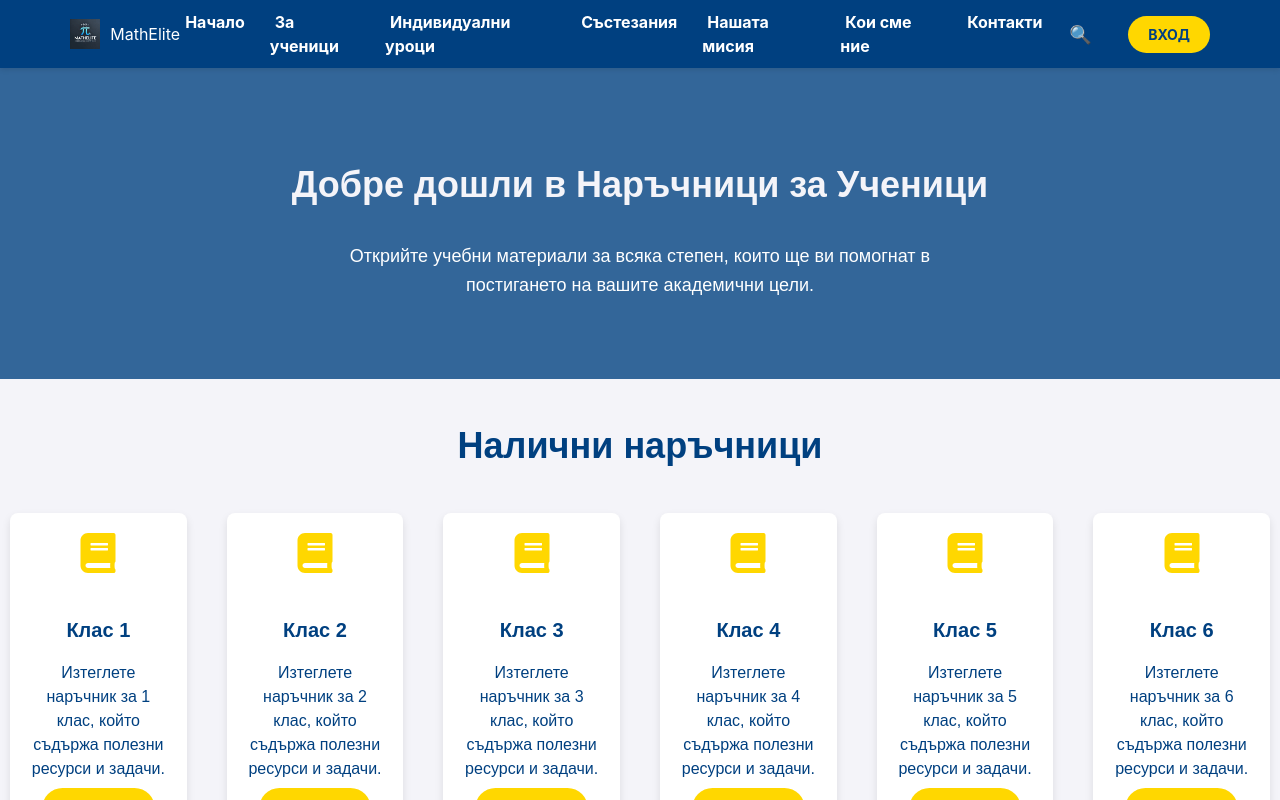
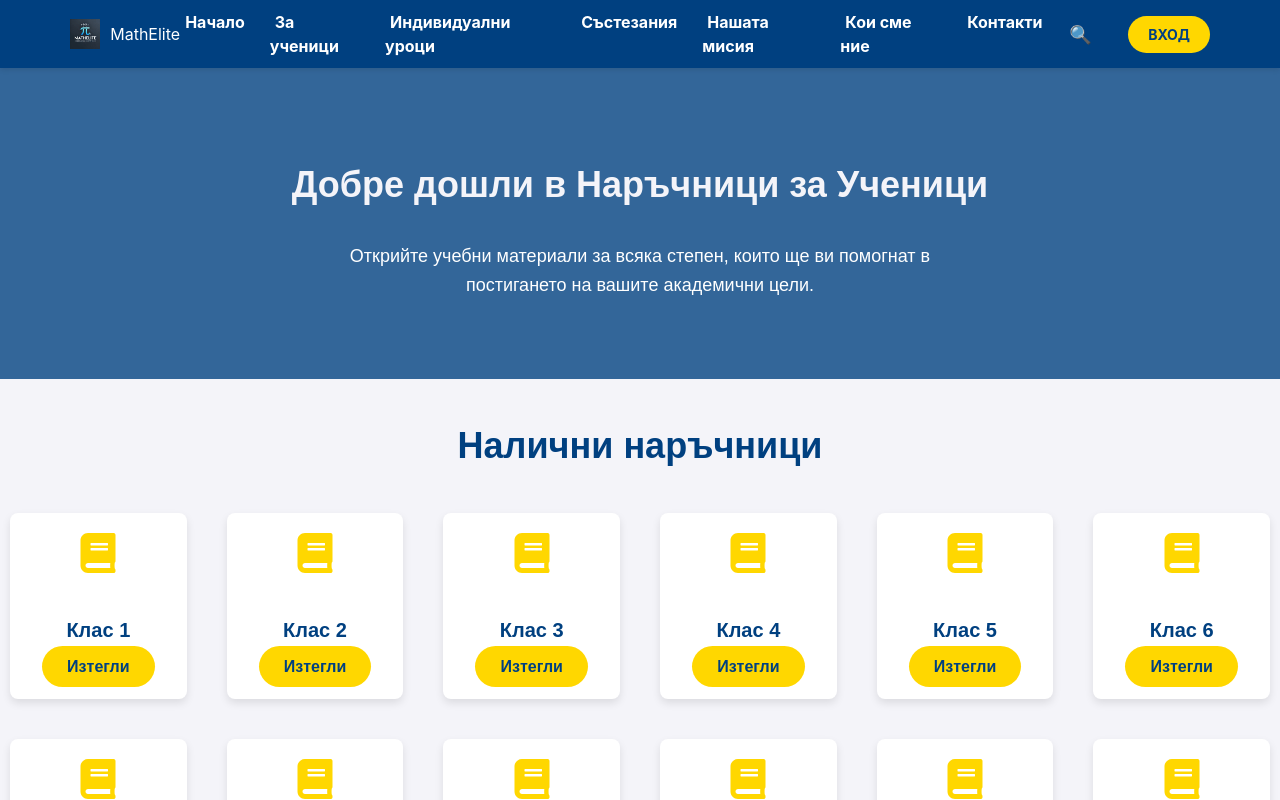
Before and after one commit to Dimitar32/Math-Elite, a React (Vite) app: page /guidePage in a window 1280 px wide. Shown: the top 800 px of the page. Built offline with nearby package versions, Linux system fonts and the light colour scheme.

Commit message:
add guide from 1st to 12th class

```diff
--- a/src/App.jsx
+++ b/src/App.jsx
@@ -46,7 +46,7 @@ const App = () => {
                             <Route path="faq" element={<FAQ />} />
                             <Route path="userCertificates" element={<UserCertificates />} />
                             <Route path="userPayments" element={<UserPayments />} />
-
+                            <Route path="guide" element={<GuidePage />} />
                         </Route>
                     </Routes>
                     <Footer />
--- a/src/components/GuidePage/GuidePage.jsx
+++ b/src/components/GuidePage/GuidePage.jsx
@@ -11,6 +11,11 @@ const guides = [
   { grade: 5, link: '/guides/grade-5.pdf' },
   { grade: 6, link: '/guides/grade-6.pdf' },
   { grade: 7, link: '/guides/grade-7.pdf' },
+  { grade: 8, link: '/guides/grade-8.pdf' },
+  { grade: 9, link: '/guides/grade-9.pdf' },
+  { grade: 10, link: '/guides/grade-10.pdf' },
+  { grade: 11, link: '/guides/grade-11.pdf' },
+  { grade: 12, link: '/guides/grade-12.pdf' }
 ];
 
 const GuidePage = () => {
@@ -35,10 +40,10 @@ const GuidePage = () => {
             <div key={guide.grade} className={styles['feature']}>
               <FaBook className={styles['feature-icon']} />
               <h3>Клас {guide.grade}</h3>
-              <p>
+              {/* <p>
                 Изтеглете наръчник за {guide.grade} клас, който съдържа
                 полезни ресурси и задачи.
-              </p>
+              </p> */}
               <a
                 href={guide.link}
                 target="_blank"
@@ -53,7 +58,7 @@ const GuidePage = () => {
       </div>
 
       {/* Call-to-Action Section */}
-      <div className={styles['cta-section']}>
+      {/* <div className={styles['cta-section']}>
         <h2>Готови ли сте да учите?</h2>
         <p>
           Възползвайте се от нашите безплатни ресурси и постигнете успех в
@@ -65,7 +70,7 @@ const GuidePage = () => {
         >
           Регистрирайте се сега
         </button>
-      </div>
+      </div> */}
     </div>
   );
 };
--- a/src/components/UserLayout/UserLayout.jsx
+++ b/src/components/UserLayout/UserLayout.jsx
@@ -58,6 +58,14 @@ const UserLayout = ({ children }) => {
                 Често задавани въпроси
               </NavLink>
             </li>
+            <li>
+              <NavLink
+                to="/profile/guide"
+                className={({ isActive }) => (isActive ? styles.active : "")}
+              >
+                Наръчник
+              </NavLink>
+            </li>
             <li>Настройки</li>
             <li className={styles.logout}>Изход</li>
           </ul>
```
